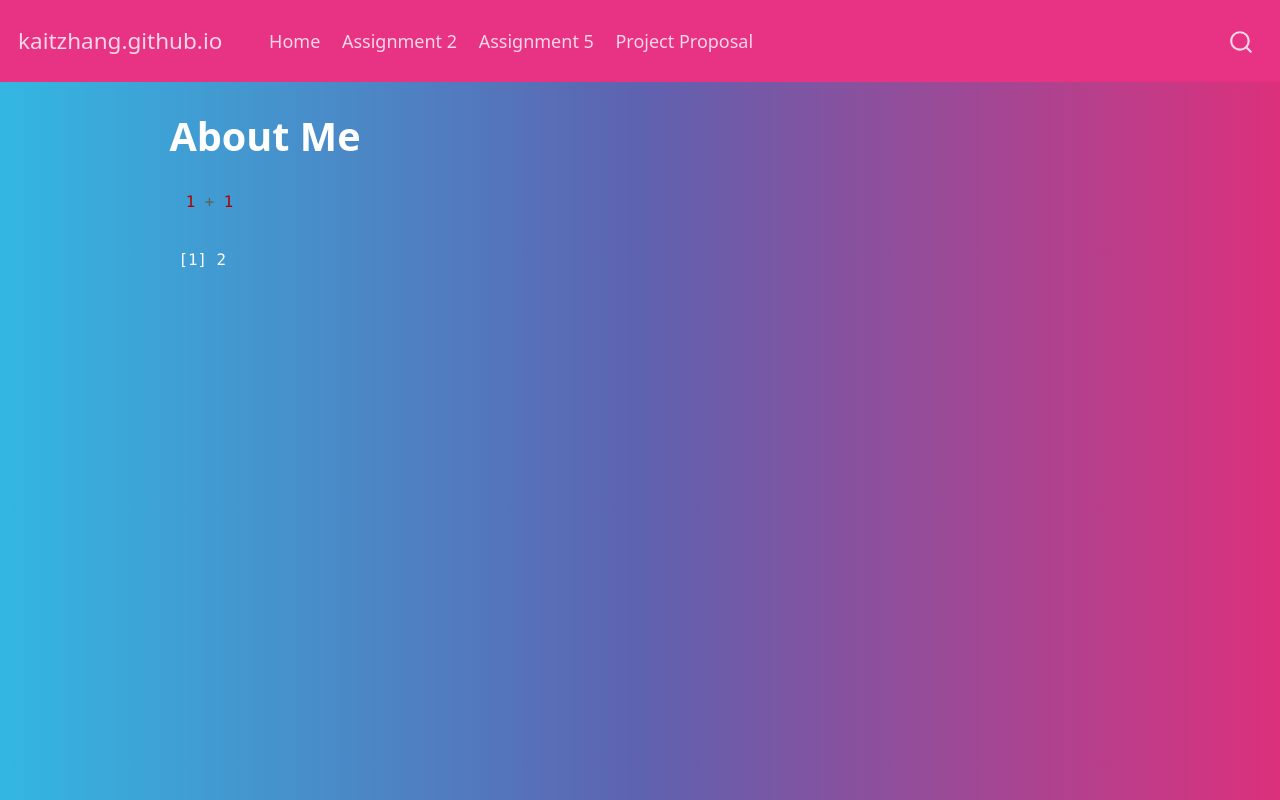
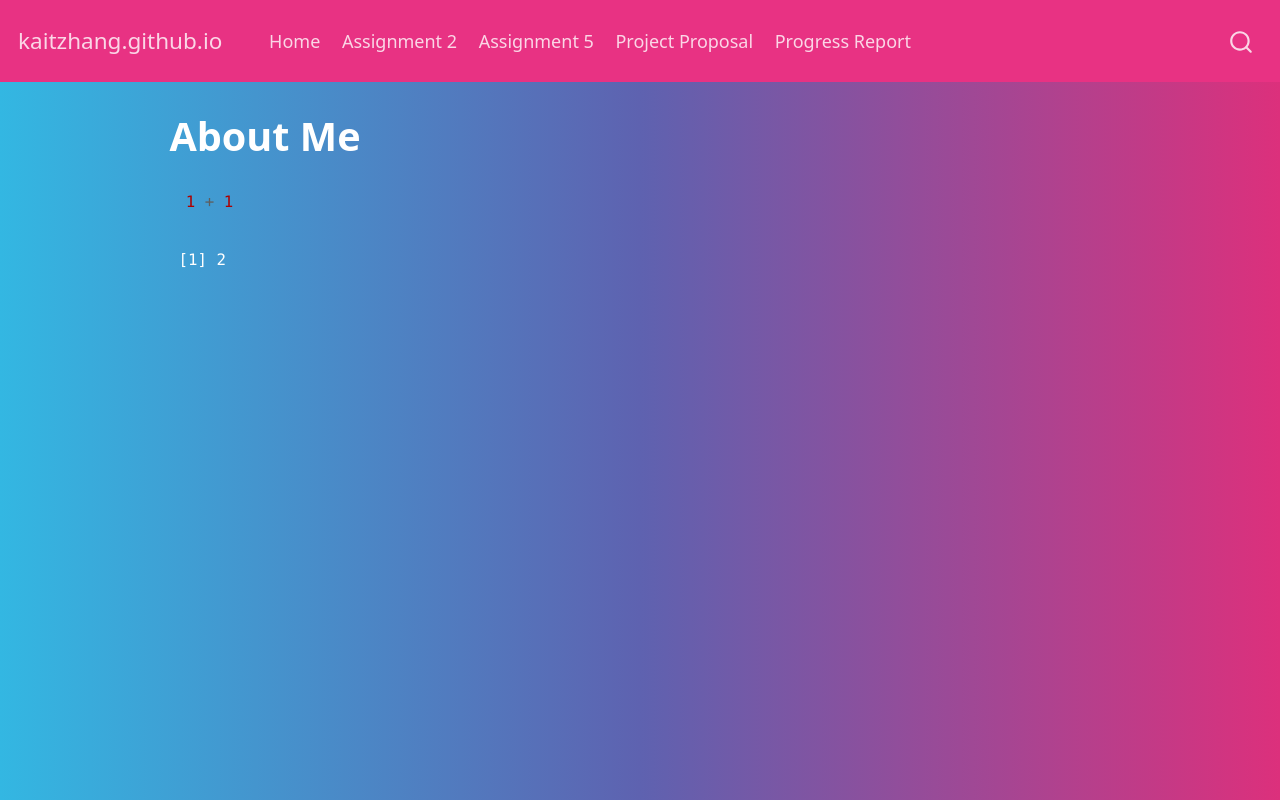
Before and after one commit to zhangkaitlyn1/kaitzhang, a plain HTML site: page about.html in a window 1280 px wide. Drawn offline with Linux system fonts and the light colour scheme.

Commit message:
Add files via upload

```diff
--- a/about.html
+++ b/about.html
@@ -157,6 +157,10 @@ code span.wa { color: #60a0b0; font-weight: bold; font-style: italic; } /* Warni
   <li class="nav-item">
     <a class="nav-link" href="./proj.pdf">
  <span class="menu-text">Project Proposal</span></a>
+  </li>
+  <li class="nav-item">
+    <a class="nav-link" href="./preport.pdf">
+ <span class="menu-text">Progress Report</span></a>
   </li>
 </ul>
               <div id="quarto-search" class="" title="Search"></div>
```
Also changed, not shown: index.html (+4 -0 lines), research.html (+4 -0 lines), 1 other file.
